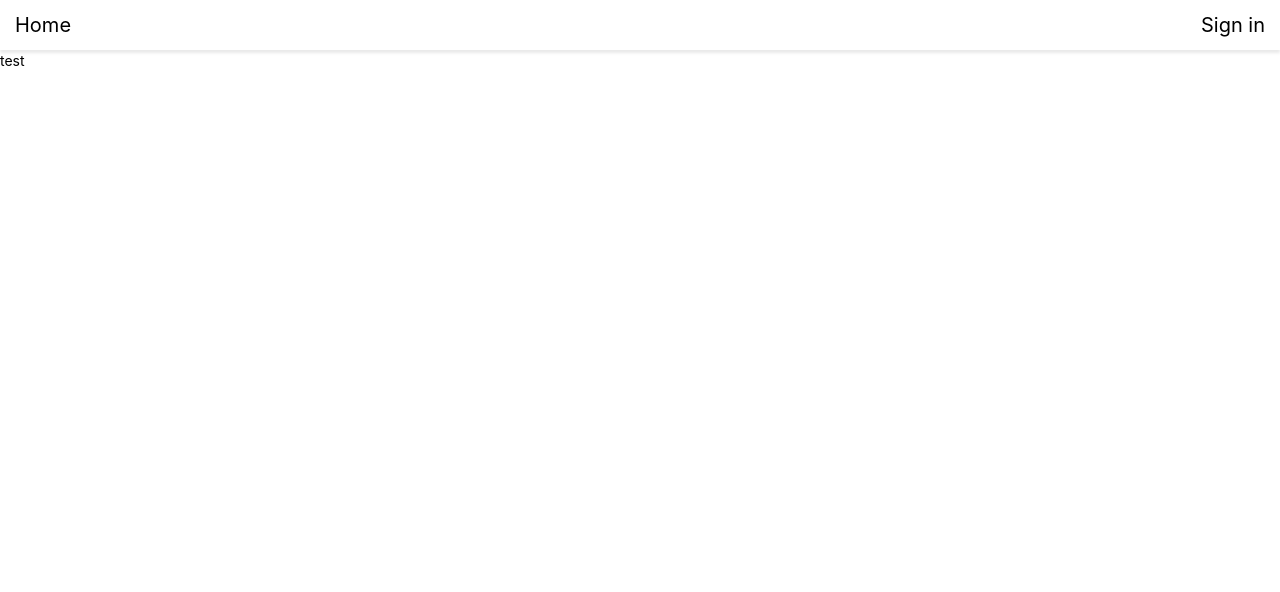
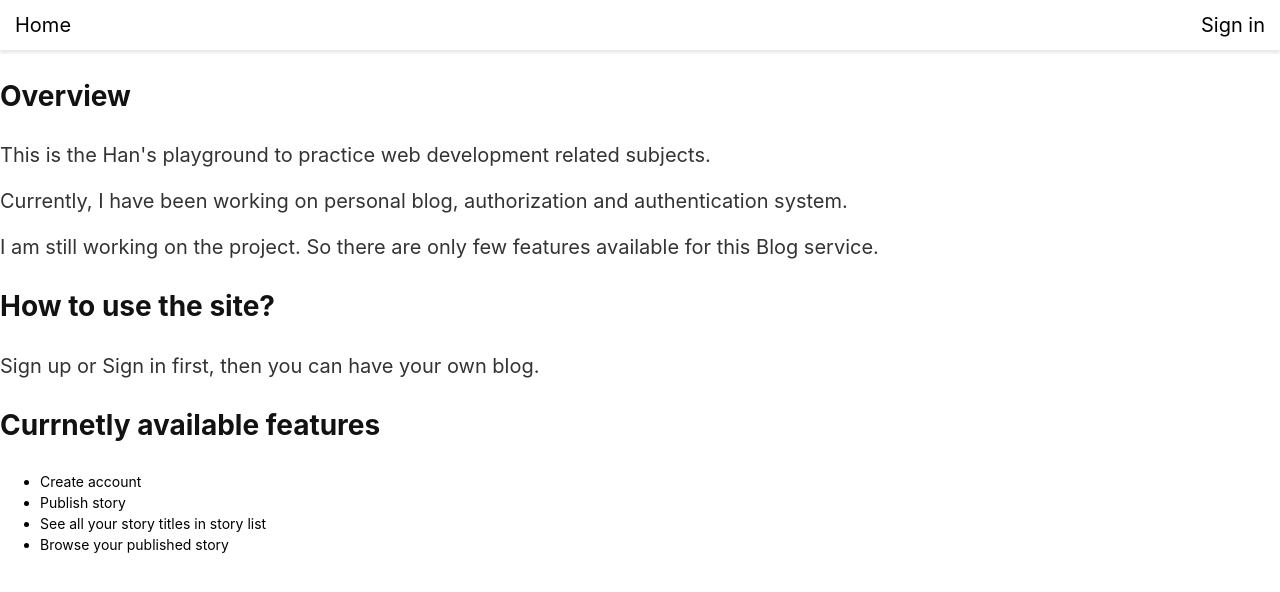
Before and after one commit to han3zeng/react-playground, a Next.js app: page / in a window 1280 px wide. Shown: the top 592 px of the page. Built offline with nearby package versions, Linux system fonts and the light colour scheme.

Commit message:
Adjsut > Next: index + profile + useAuth hook

```diff
--- /dev/null
+++ b/next.config.js
@@ -0,0 +1,5 @@
+module.exports = {
+  experimental: {
+    styledComponents: true,
+  },
+};
--- a/pages/index.js
+++ b/pages/index.js
@@ -1,9 +1,42 @@
-export default function Home() {
+import { useEffect } from 'react';
+import styled from 'styled-components';
+import { useRouter } from 'next/router'
+import useAuth from '../src/hooks/useAuth';;
+import { PATH } from '../src/constants';
+
+
+const Container = styled.div`
+  p {
+    font-size: 20px;
+  }
+`;
+
+function Home() {
+  const router = useRouter();
+  const { authenticated } = useAuth();
+  useEffect(() => {
+    if (authenticated) {
+      router.push(`/${PATH.profile}`);
+    }
+  }, [router, authenticated]);
+
   return (
-    <div>
-      test
-    </div>
+    <Container>
+      <h3>Overview</h3>
+      <p>This is the Han's playground to practice web development related subjects.</p>
+      <p>Currently, I have been working on personal blog, authorization and authentication system.</p>
+      <p>I am still working on the project. So there are only few features available for this Blog service.</p>
+      <h3>How to use the site?</h3>
+      <p>Sign up or Sign in first, then you can have your own blog.</p>
+      <h3>Currnetly available features</h3>
+      <ul>
+        <li>Create account</li>
+        <li>Publish story</li>
+        <li>See all your story titles in story list</li>
+        <li>Browse your published story</li>
+      </ul>
+    </Container>
   );
 }
 
-// export async function getServerSideProps (context) {}
+export default Home;
--- a/src/constants/index.js
+++ b/src/constants/index.js
@@ -2,12 +2,16 @@ const loginServices = {
   GITHUB: 'github',
   GOOGLE: 'google',
   ACCOUNT: 'account',
-}
+};
+
+export const PATH = {
+  profile: 'profile',
+};
 
 const index = {
   CSRF_KEY: 'csrfKey',
   USER_PRPFILE: 'userProfile',
   ...loginServices,
-}
+};
 
 export default index;
--- /dev/null
+++ b/src/hooks/useAuth.js
@@ -0,0 +1,12 @@
+import { useContext } from 'react';
+import { AuthenticationContext } from '../contexts';
+
+function useAuth() {
+  const authCtx = useContext(AuthenticationContext);
+
+  return {
+    ...authCtx,
+  };
+}
+
+export default useAuth;
```
Also changed, not shown: pages/profile.js (added, +54 -0 lines), 1 other file (tests, documents, lock files or other folders).
